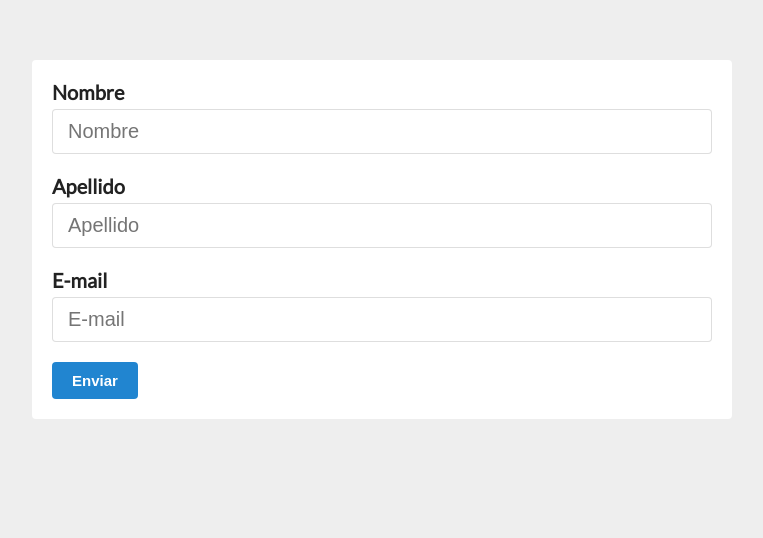
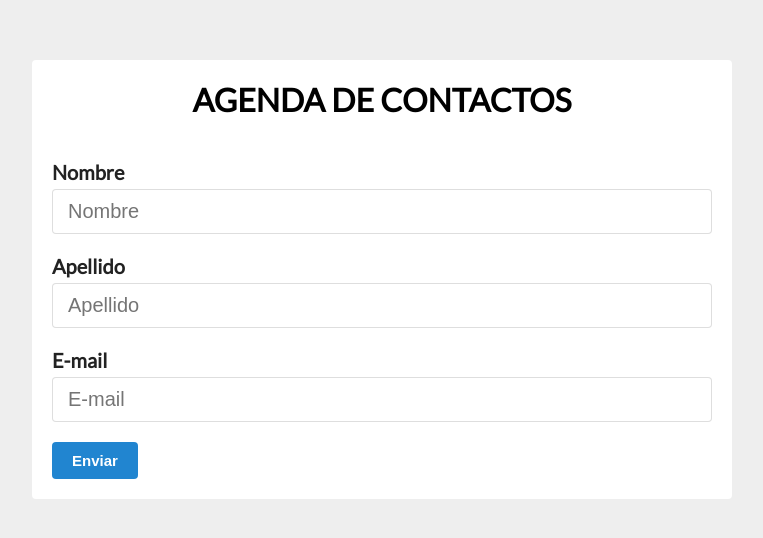
Before and after one commit to JuananA1000/GestorDeUsuarios, a React (Create React App) app: page / in a window 1280 px wide. Shown: the part 132-670 px from the top of the page, without its empty margins (258-1021 px from the left). Built offline with nearby package versions, Linux system fonts and the light colour scheme.

Commit message:
Componente Title

```diff
--- a/src/App.js
+++ b/src/App.js
@@ -4,6 +4,7 @@ import { useState } from 'react';
 import Card from './components/Card';
 import Container from './components/Container';
 import UserForm from './components/UserForm';
+import Title from './components/Title';
 
 function App() {
     const [usuarios, setUsuarios] = useState([]);
@@ -16,6 +17,7 @@ function App() {
         <div style={{ marginTop: '15%' }}>
             <Container>
                 <Card>
+                    <Title />
                     <div style={{ padding: 20 }}>
                         <UserForm submit={submit} />
                     </div>
--- /dev/null
+++ b/src/components/Title.jsx
@@ -0,0 +1,8 @@
+import React from 'react';
+import './assets/css/Title.css'
+
+const Title = () => {
+  return <h1 className='title'>AGENDA DE CONTACTOS</h1>;
+};
+
+export default Title;
--- /dev/null
+++ b/src/components/assets/css/Title.css
@@ -0,0 +1,4 @@
+.title{
+    text-align: center;
+    padding-top: 20px;
+}
```
